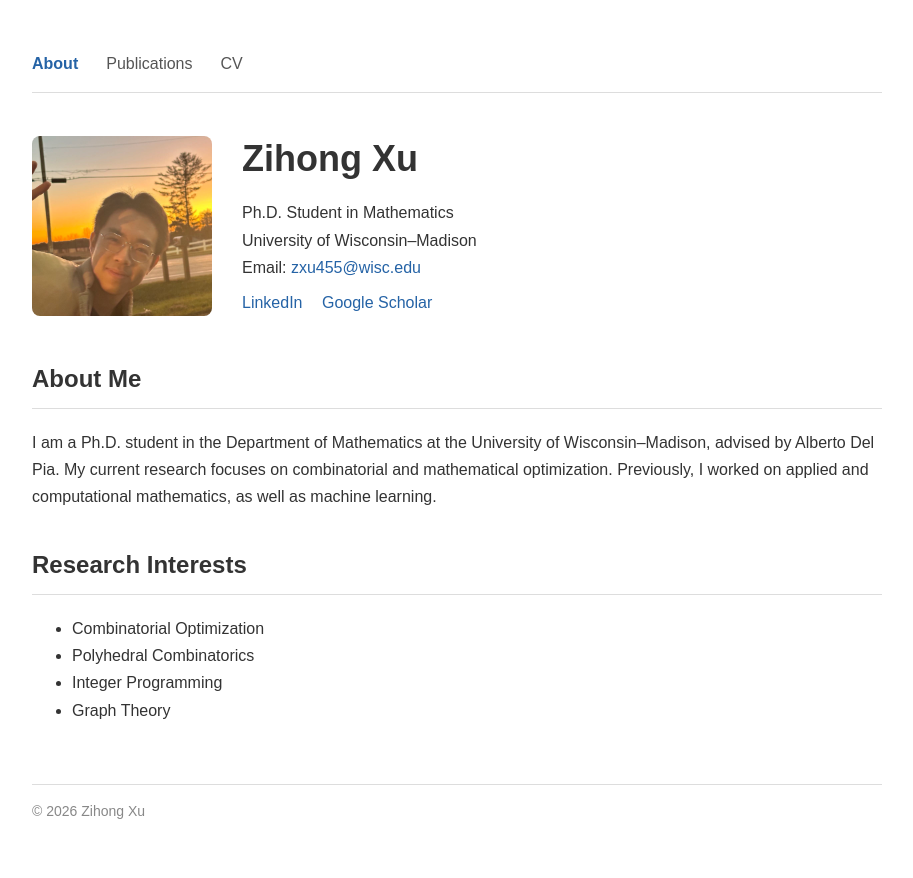
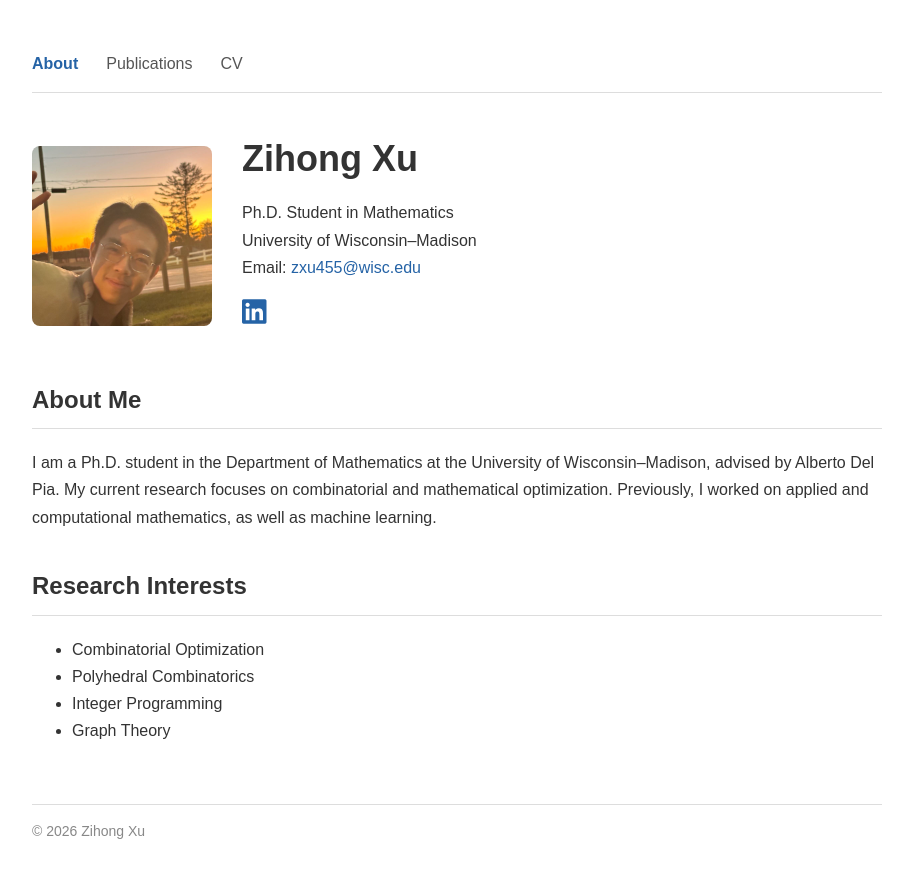
Before and after one commit to BryaneX455/bryanex455.github.io, a plain HTML site: page index.html in a window 1280 px wide. Shown: the whole page, without its empty margins (183-1096 px from the left). Drawn offline with Linux system fonts and the light colour scheme; some icons are missing.

Commit message:
Update index.html

```diff
--- a/index.html
+++ b/index.html
@@ -5,6 +5,9 @@
     <meta name="viewport" content="width=device-width, initial-scale=1">
     <meta name="description" content="Zihong Xu, Ph.D. student in Mathematics at the University of Wisconsin–Madison. Research in combinatorial optimization and polyhedral combinatorics.">
     <title>Zihong Xu | UW–Madison</title>
+
+    <link rel="stylesheet" href="https://cdnjs.cloudflare.com/ajax/libs/font-awesome/6.7.2/css/all.min.css">
+    <link rel="stylesheet" href="https://cdn.jsdelivr.net/gh/jpswalsh/academicons@1/css/academicons.min.css">
 
     <style>
         body {
@@ -74,12 +77,15 @@
             margin: 8px 0;
         }
 
-        .social-links {
-            margin-top: 12px;
+        .social-links a {
+            font-size: 28px;
+            margin-right: 15px;
+            color: #2563a6;
         }
 
-        .social-links a {
-            margin-right: 15px;
+        .social-links a:hover {
+            color: #163d70;
+            text-decoration: none;
         }
 
         footer {
@@ -136,10 +142,16 @@
 
             <p class="social-links">
                 <a href="https://www.linkedin.com/in/zihong-xu/"
-                   target="_blank" rel="noopener noreferrer">LinkedIn</a>
+                   target="_blank" rel="noopener noreferrer"
+                   aria-label="LinkedIn" title="LinkedIn">
+                    <i class="fa-brands fa-linkedin"></i>
+                </a>
 
                 <a href="https://scholar.google.com/citations?user=NMJSzR8AAAAJ&amp;hl=en"
-                   target="_blank" rel="noopener noreferrer">Google Scholar</a>
+                   target="_blank" rel="noopener noreferrer"
+                   aria-label="Google Scholar" title="Google Scholar">
+                    <i class="ai ai-google-scholar-square"></i>
+                </a>
             </p>
         </div>
 
```
